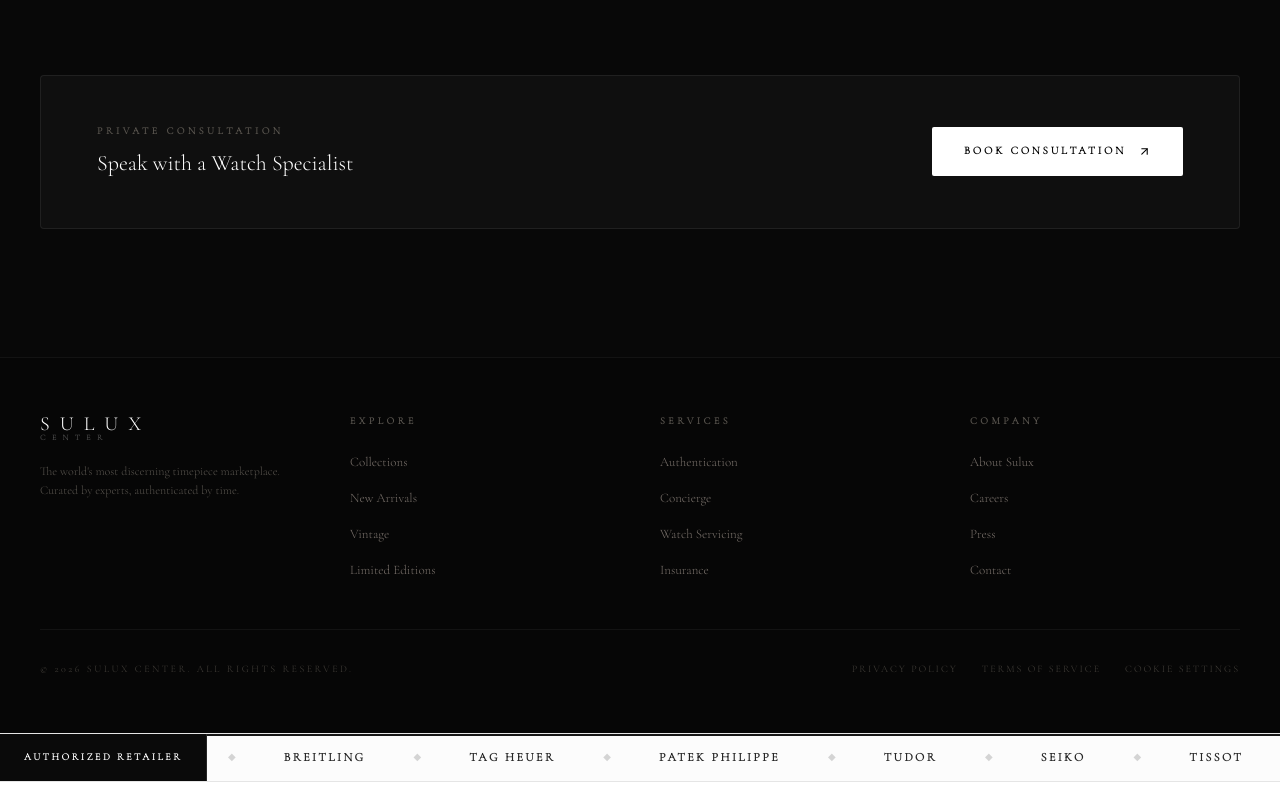
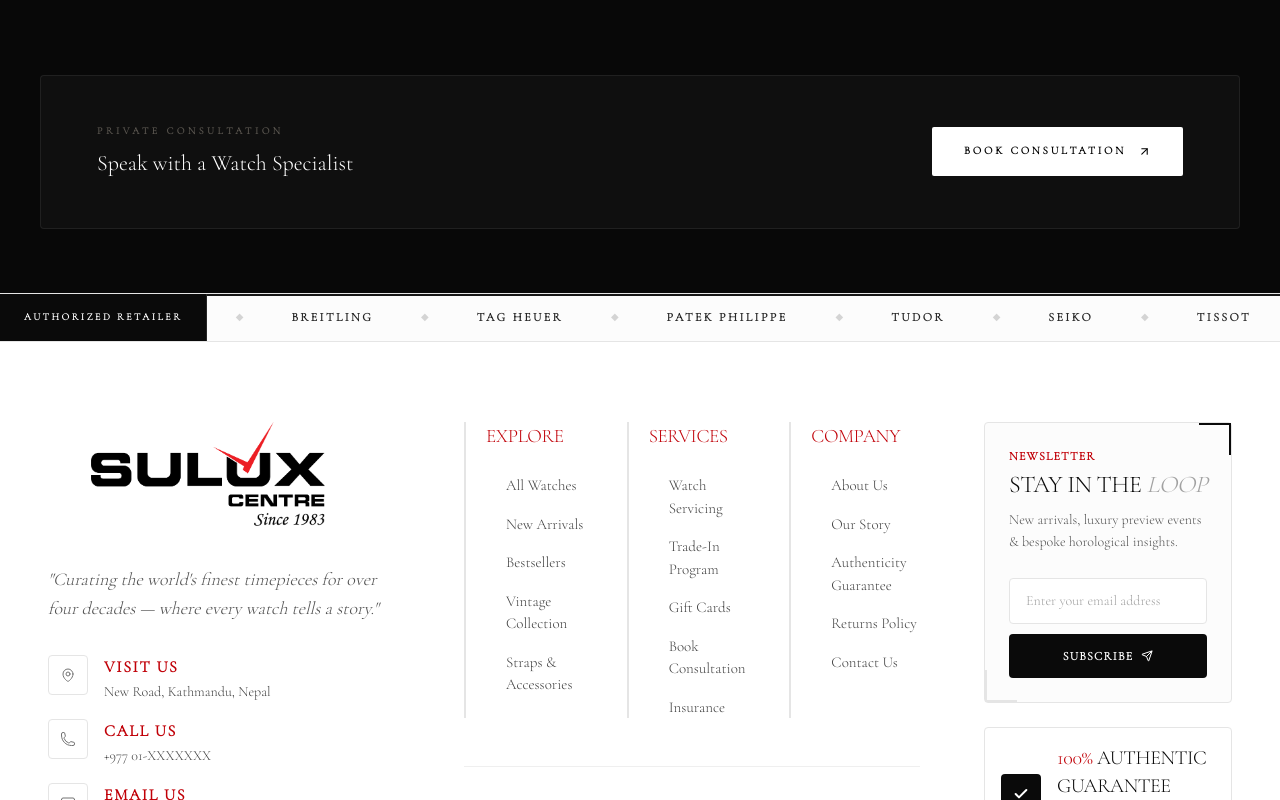
Before and after one commit to Zhaskii/Sulux-Center, a Next.js app: page /product-detail/1 in a window 1280 px wide. Shown: the part 2000-2800 px from the top of the page. Built offline with nearby package versions, Linux system fonts and the light colour scheme.

Commit message:
error fixed

```diff
--- a/app/components/ProductDetails.tsx
+++ b/app/components/ProductDetails.tsx
@@ -336,6 +336,7 @@
 }
 interface ProductDetailsProps {
   product?: ProductData;
+  id: string;
 }
 
 // ─────────────────────────────────────────────────────────────────────────────
@@ -515,7 +516,7 @@
   const tabs = [
     { id: "specs" as const, label: "Specifications" },
     { id: "care" as const, label: "Care & Maintenance" },
-    { id: "shipping" as const, label: "Shipping & Returns" },
+    // { id: "shipping" as const, label: "Shipping & Returns" },
   ];
 
   // header slides down after page entry completes
@@ -1325,103 +1326,6 @@
           </section>
         </FadeUp>
       </main>
-
-      {/* ── FOOTER ── */}
-      <FadeIn delay={0} duration={0.8}>
-        <footer
-          className="mt-16 border-t"
-          style={{
-            borderColor: "rgba(255,255,255,0.05)",
-            background: "#060606",
-          }}
-        >
-          <div className="max-w-[1400px] mx-auto px-5 md:px-10 py-14">
-            <div className="grid grid-cols-1 md:grid-cols-4 gap-10 mb-12">
-              <div className="md:col-span-1">
-                <div className="flex flex-col leading-none mb-5">
-                  <span className="text-[20px] font-thin tracking-[0.5em] text-white uppercase">
-                    SULUX
-                  </span>
-                  <span
-                    className="text-[8px] font-black tracking-[0.8em] uppercase"
-                    style={{ color: "#444" }}
-                  >
-                    CENTER
-                  </span>
-                </div>
-                <p className="text-[12px] text-stone-600 leading-relaxed font-light">
-                  The world&apos;s most discerning timepiece marketplace.
-                  Curated by experts, authenticated by time.
-                </p>
-              </div>
-              {[
-                {
-                  heading: "Explore",
-                  items: [
-                    "Collections",
-                    "New Arrivals",
-                    "Vintage",
-                    "Limited Editions",
-                  ],
-                },
-                {
-                  heading: "Services",
-                  items: [
-                    "Authentication",
-                    "Concierge",
-                    "Watch Servicing",
-                    "Insurance",
-                  ],
-                },
-                {
-                  heading: "Company",
-                  items: ["About Sulux", "Careers", "Press", "Contact"],
-                },
-              ].map((col) => (
-                <div key={col.heading}>
-                  <p className="text-[10px] font-bold tracking-[0.35em] uppercase text-stone-600 mb-5">
-                    {col.heading}
-                  </p>
-                  <ul className="space-y-3">
-                    {col.items.map((item) => (
-                      <li key={item}>
-                        <Link
-                          href="#"
-                          className="text-[13px] text-stone-500 hover:text-stone-300 transition-colors font-light"
-                        >
-                          {item}
-                        </Link>
-                      </li>
-                    ))}
-                  </ul>
-                </div>
-              ))}
-            </div>
-            <div
-              className="pt-8 flex flex-col sm:flex-row items-center justify-between gap-4"
-              style={{ borderTop: "1px solid rgba(255,255,255,0.05)" }}
-            >
-              <p className="text-[10px] tracking-[0.25em] uppercase text-stone-700">
-                &copy; {new Date().getFullYear()} Sulux Center. All Rights
-                Reserved.
-              </p>
-              <div className="flex gap-6 text-[10px] tracking-[0.2em] uppercase text-stone-700">
-                {["Privacy Policy", "Terms of Service", "Cookie Settings"].map(
-                  (item) => (
-                    <Link
-                      key={item}
-                      href="#"
-                      className="hover:text-stone-400 transition-colors"
-                    >
-                      {item}
-                    </Link>
-                  ),
-                )}
-              </div>
-            </div>
-          </div>
-        </footer>
-      </FadeIn>
     </div>
   );
 }
```
